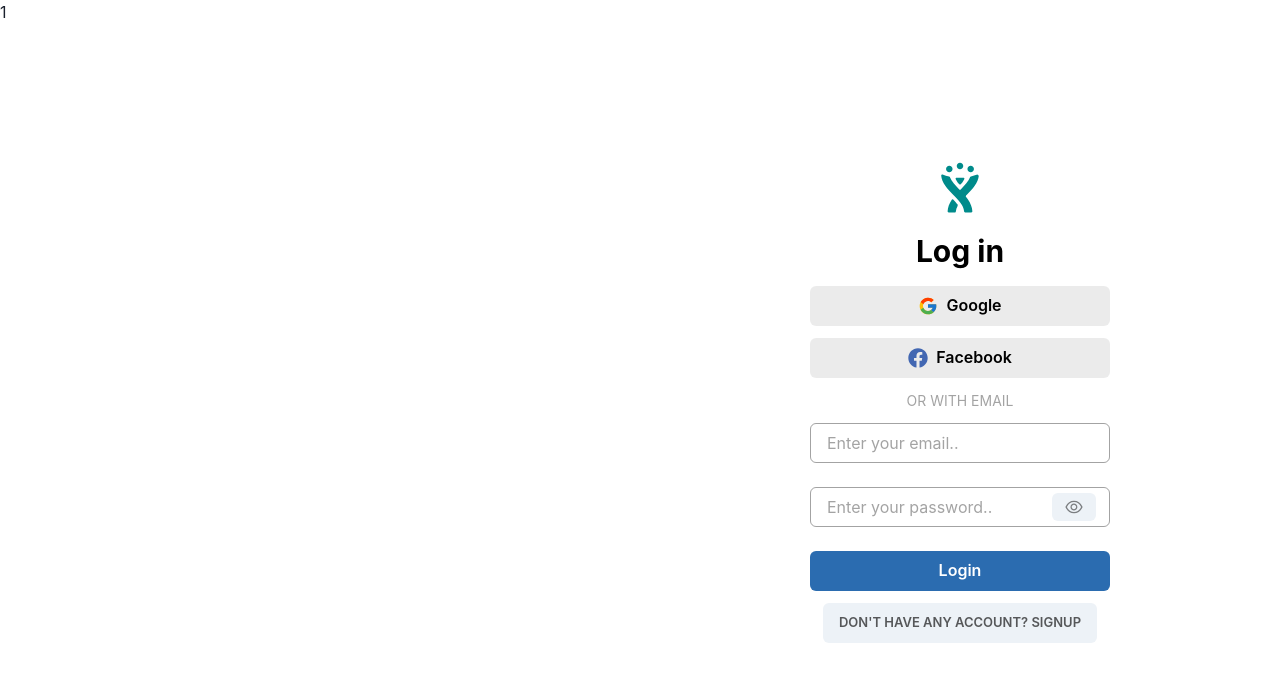
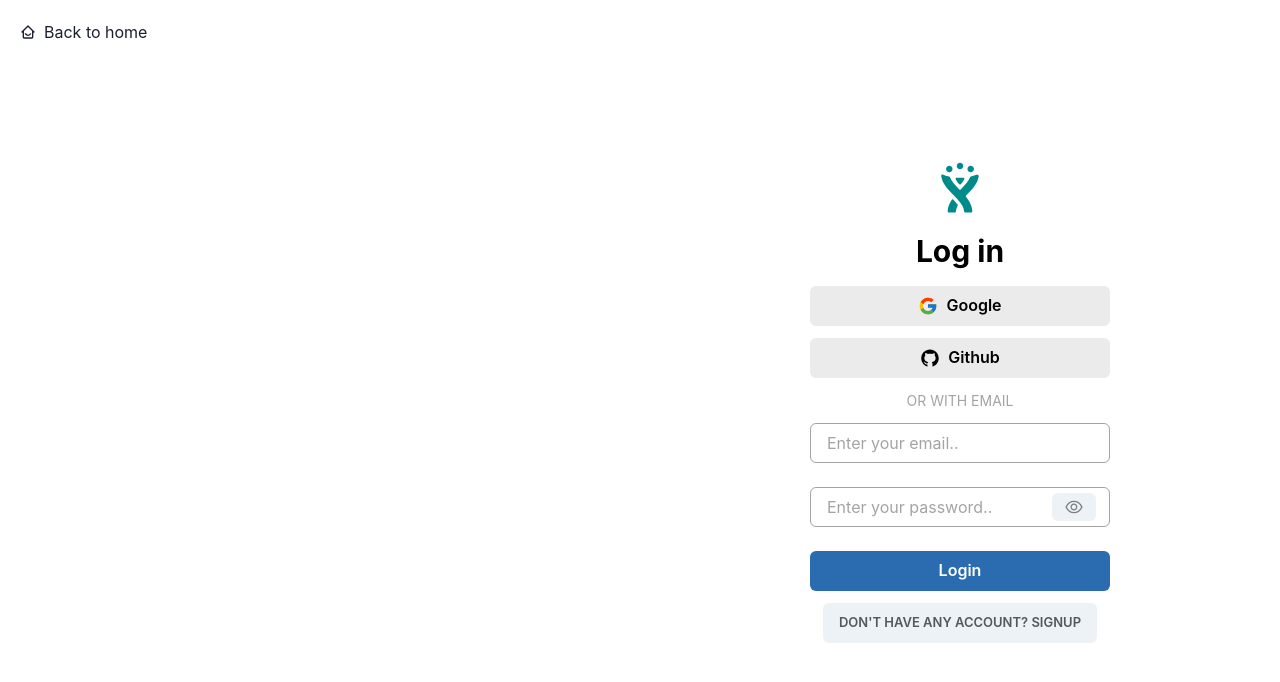
Before and after one commit to mehedi008h/project-mangement, a React (Create React App) app in the folder client/: page /auth in a window 1280 px wide. Shown: the top 682 px of the page. Built offline with nearby package versions, Linux system fonts and the light colour scheme.

Commit message:
design header

```diff
--- a/client/package.json
+++ b/client/package.json
@@ -6,6 +6,8 @@
     "@chakra-ui/react": "^2.4.9",
     "@emotion/react": "^11.10.5",
     "@emotion/styled": "^11.10.5",
+    "@fontsource/poppins": "^4.5.10",
+    "@fontsource/roboto": "^4.5.8",
     "@reduxjs/toolkit": "^1.9.1",
     "@testing-library/jest-dom": "^5.16.5",
     "@testing-library/react": "^13.4.0",
@@ -16,6 +18,7 @@
     "jwt-decode": "^3.1.2",
     "react": "^18.2.0",
     "react-dom": "^18.2.0",
+    "react-hot-toast": "^2.4.0",
     "react-icons": "^4.7.1",
     "react-redux": "^8.0.5",
     "react-router-dom": "^6.7.0",
--- a/client/src/components/auth/Login.jsx
+++ b/client/src/components/auth/Login.jsx
@@ -137,7 +137,7 @@ const Login = ({ signup }) => {
                             color="white"
                             _hover={{ bg: "blue.500" }}
                         >
-                            {signup ? "Signup" : "Login"}
+                            {signup ? "Sign up" : "Login"}
                         </Button>
                     </Stack>
                 </form>
--- /dev/null
+++ b/client/src/components/headers/Header.jsx
@@ -0,0 +1,38 @@
+import { Box, Flex, Stack, Text } from "@chakra-ui/react";
+import React from "react";
+import { AiOutlineUser } from "react-icons/ai";
+import { DiJira } from "react-icons/di";
+import { Link } from "react-router-dom";
+
+const Header = () => {
+    return (
+        <Flex
+            height="60px"
+            justify="space-between"
+            alignItems="center"
+            px={{ base: "1rem", md: "4rem" }}
+        >
+            <Link to="/">
+                <Box display="flex" gap={3} alignItems="center">
+                    <DiJira size={35} color="darkcyan" />
+                    <Text
+                        display={{ md: "flex", base: "none" }}
+                        fontSize="2xl"
+                        fontWeight="bold"
+                    >
+                        Project Managment
+                    </Text>
+                </Box>
+            </Link>
+            <Box>
+                <Stack direction="row">
+                    <Link to="/auth">
+                        <AiOutlineUser size={25} />
+                    </Link>
+                </Stack>
+            </Box>
+        </Flex>
+    );
+};
+
+export default Header;
--- /dev/null
+++ b/client/src/components/index.js
@@ -0,0 +1,5 @@
+import Header from "./headers/Header";
+import Login from "./auth/Login";
+import Signup from "./auth/Signup";
+
+export { Header, Login, Signup };
--- a/client/src/index.css
+++ b/client/src/index.css
@@ -0,0 +1,50 @@
+@import url("https://fonts.googleapis.com/css2?family=Lobster&family=Poppins:wght@400;500;600;700;800;900&family=Roboto:wght@400;500;700;900&display=swap");
+
+body {
+    font-family: "Poppins", sans-serif;
+}
+
+/* Scroll Bar */
+
+::-webkit-scrollbar-track {
+    background-color: #f5f5f5;
+}
+
+::-webkit-scrollbar {
+    width: 8px;
+    background-color: #f5f5f5;
+}
+
+::-webkit-scrollbar-thumb {
+    background-color: rgba(66, 66, 66, 0.2);
+    border: 0px;
+    background-clip: padding-box;
+    border-radius: 5px;
+}
+
+/* navbar  */
+.link {
+    position: relative;
+    display: block;
+    transition: 0.5s;
+}
+.link::after {
+    position: absolute;
+    content: "";
+    top: 100%;
+    left: 0;
+    width: 30px;
+    height: 2px;
+    background: #319795;
+    transform: scaleX(0);
+    transform-origin: right;
+    transition: transform 0.5s;
+}
+
+.link:hover {
+    color: #319795 !important;
+}
+.link:hover::after {
+    transform: scaleX(1);
+    transform-origin: left;
+}
--- a/client/src/pages/Auth.jsx
+++ b/client/src/pages/Auth.jsx
@@ -4,7 +4,9 @@ import Login from "../components/auth/Login";
 import Signup from "../components/auth/Signup";
 import { DiJira } from "react-icons/di";
 import { FcGoogle } from "react-icons/fc";
-import { FaFacebook } from "react-icons/fa";
+import { AiFillGithub } from "react-icons/ai";
+import { BiHomeSmile } from "react-icons/bi";
+import { Link } from "react-router-dom";
 
 const Auth = () => {
     // state
@@ -15,10 +17,28 @@ const Auth = () => {
             width="100%"
             justify="space-between"
             direction={signup ? "row-reverse" : "row"}
+            position="relative"
         >
-            <Box display={{ md: "flex", base: "none" }} width="100%">
-                1
-            </Box>
+            {/* home button  */}
+            {signup ? (
+                <Box position="absolute" top={5} right={5}>
+                    <Link to="/" className="link">
+                        <Box display="flex" alignItems="center" gap={2}>
+                            <BiHomeSmile /> Back to home
+                        </Box>
+                    </Link>
+                </Box>
+            ) : (
+                <Box position="absolute" top={5} left={5}>
+                    <Link to="/" className="link">
+                        <Box display="flex" alignItems="center" gap={2}>
+                            <BiHomeSmile /> Back to home
+                        </Box>
+                    </Link>
+                </Box>
+            )}
+
+            <Box display={{ md: "flex", base: "none" }} width="100%"></Box>
             <Center bg="white" width="100%">
                 <Stack
                     align="center"
@@ -31,6 +51,7 @@ const Auth = () => {
                         {signup ? "Sign up" : "Log in"}
                     </Text>
                     {/* social media login  */}
+                    {/* toto  */}
                     <Box
                         display="flex"
                         flexDirection="column"
@@ -49,7 +70,7 @@ const Auth = () => {
                             Google
                         </Button>
                         <Button
-                            leftIcon={<FaFacebook color="#4267B2" size={20} />}
+                            leftIcon={<AiFillGithub color="black" size={20} />}
                             bg="blackAlpha.200"
                             width="300px"
                             _hover={{ bg: "blackAlpha.100" }}
@@ -57,7 +78,7 @@ const Auth = () => {
                             px={4}
                             py={2}
                         >
-                            Facebook
+                            Github
                         </Button>
                     </Box>
                     <Text
--- a/client/src/pages/Home.jsx
+++ b/client/src/pages/Home.jsx
@@ -1,8 +1,10 @@
 import React from "react";
+import { Header } from "../components";
 
 const Home = () => {
     return (
         <div>
+            <Header />
             <h1>Home</h1>
         </div>
     );
```
Also changed, not shown: 1 other file (tests, documents, lock files or other folders).
